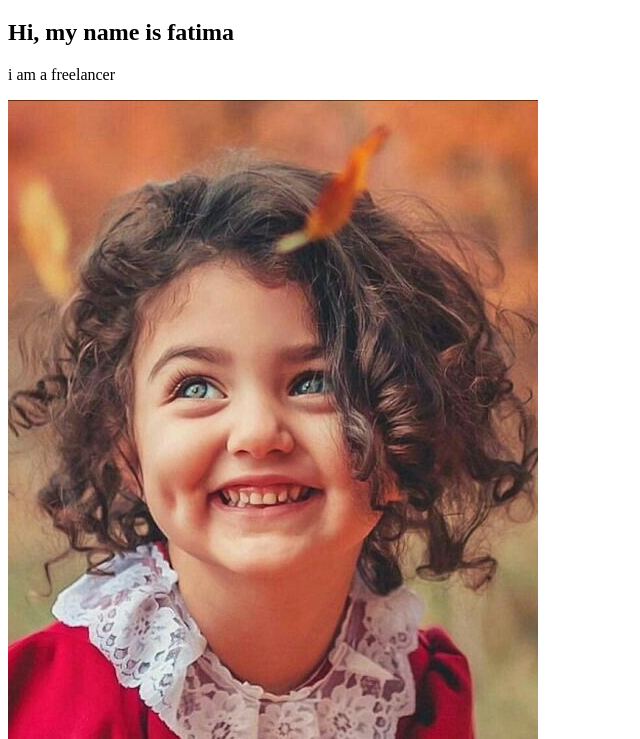
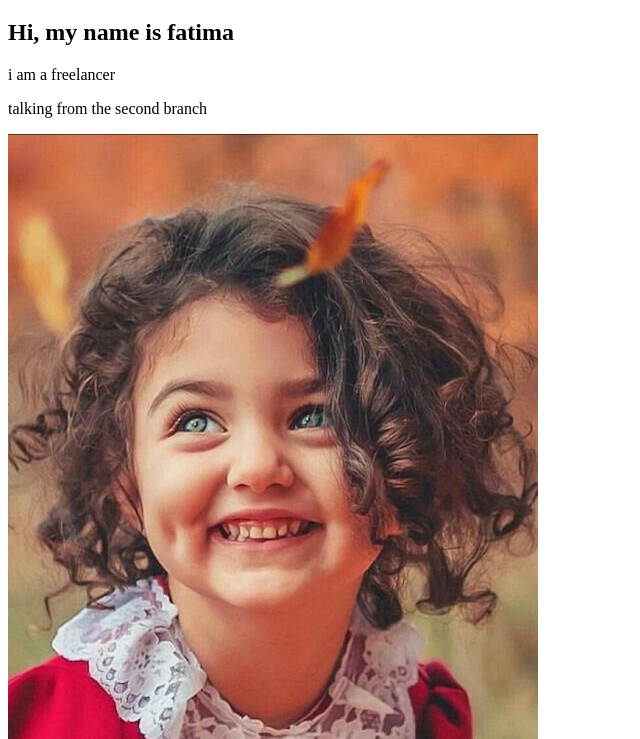
Before and after one commit to fatimakhatungit/first-website, a plain HTML site: page index.html in a window 1280 px wide. Shown: the part 61-800 px from the top of the page, without its empty margins (0-640 px from the left). Drawn offline with Linux system fonts and the light colour scheme.

Commit message:
learing second branch

```diff
--- a/index.html
+++ b/index.html
@@ -10,6 +10,7 @@
     <h1>this is my first project</h1>
     <h2>Hi, my name is fatima</h2>
     <p>i am a freelancer</p>
+    <p>talking from the second branch</p>
     <img src="girl.jpg" alt="" />
 </body>
 </html>
```
